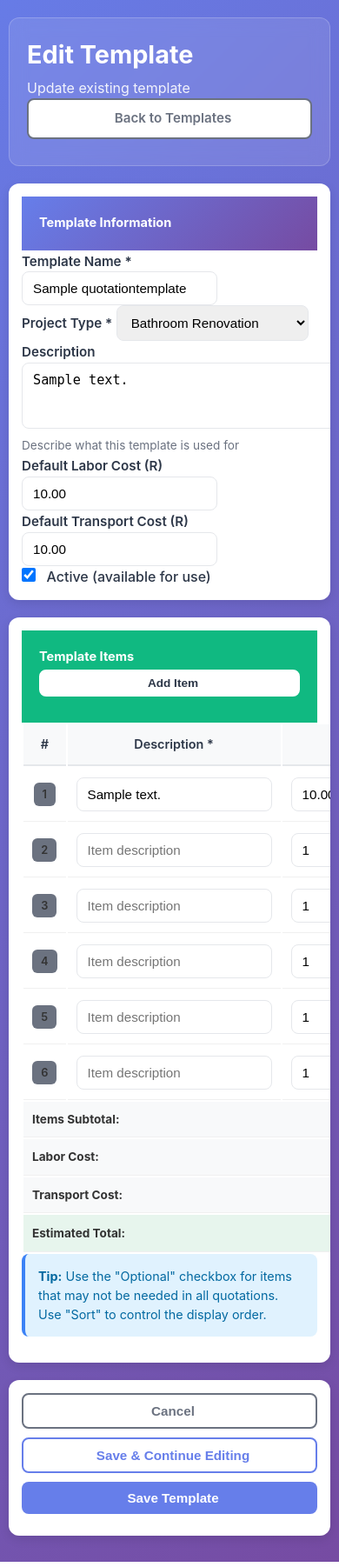
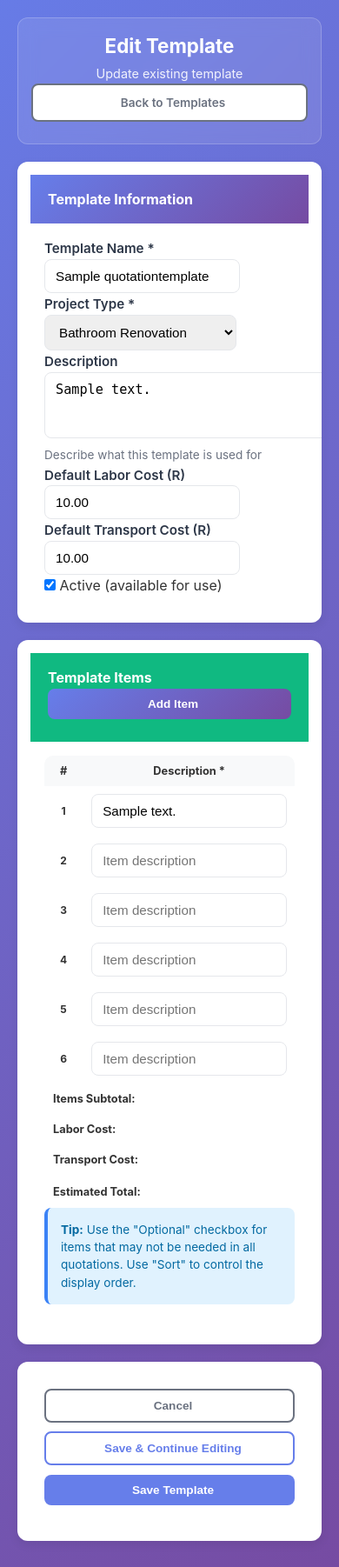
Before and after one commit to DevJoymanu/Plumbot_v1, a Django app: page /templates/1/edit/ in a window 390 px wide. Shown: the part 112-1914 px from the top of the page at 87% size. Run offline with Django 5.2, Linux system fonts and the light colour scheme; a user stored in the database is signed in; tables that the repository leaves empty hold one stand-in row (values such as "Sample post"); some libraries are stand-ins or nearby versions.

Commit message:
template_tab_28

```diff
--- a/bot/templates/edit_quotation_template.html
+++ b/bot/templates/edit_quotation_template.html
@@ -34,19 +34,20 @@
 
     .page-header h2 {
         color: white;
-        font-size: 1.8rem;
+        font-size: clamp(1.4rem, 4vw, 1.8rem);
         margin-bottom: 5px;
     }
 
     .page-header p {
         color: rgba(255, 255, 255, 0.9);
         margin-bottom: 0;
+        font-size: clamp(0.9rem, 3vw, 1rem);
     }
 
     .card {
         background: white;
         border-radius: 12px;
-        box-shadow: 0 4px 12px rgba(0, 0, 0, 0.1);
+        box-shadow: 0 4px 12px rgba(0, 0, 0, 0.08);
         border: none;
         margin-bottom: 20px;
     }
@@ -54,28 +55,28 @@
     .card-header {
         background: transparent;
         border-bottom: 2px solid #f0f0f0;
-        padding: 20px;
+        padding: 16px 20px;
         font-weight: 600;
         color: var(--dark);
-        font-size: 1.1rem;
+        font-size: 1.05rem;
     }
 
     .card-header.bg-primary {
         background: linear-gradient(135deg, var(--primary), var(--primary-dark)) !important;
-        border-bottom: none;
         color: white;
+        border: none;
     }
 
     .card-header.bg-success {
         background: var(--success) !important;
-        border-bottom: none;
         color: white;
+        border: none;
     }
 
     .form-label {
         font-weight: 600;
         color: var(--dark);
-        margin-bottom: 8px;
+        margin-bottom: 6px;
         font-size: 0.95rem;
     }
 
@@ -86,7 +87,7 @@
         border-radius: 8px;
         padding: 10px 12px;
         font-size: 0.95rem;
-        transition: all 0.2s;
+        transition: all 0.2s ease-in-out;
     }
 
     .form-control:focus,
@@ -97,93 +98,20 @@
         outline: none;
     }
 
-    .form-check-input {
-        width: 1.2em;
-        height: 1.2em;
-        border: 2px solid #e5e7eb;
-        border-radius: 4px;
+    .table {
+        width: 100%;
+        border-collapse: collapse;
     }
 
-    .form-check-input:checked {
-        background-color: var(--success);
-        border-color: var(--success);
-    }
-
-    .form-check-label {
-        font-weight: 500;
-        color: var(--dark);
-        margin-left: 8px;
-    }
-
-    small.text-muted {
-        color: #6b7280 !important;
-        font-size: 0.85rem;
-    }
-
-    .text-danger {
-        color: var(--danger) !important;
-        font-size: 0.85rem;
-    }
-
-    .table {
-        margin-bottom: 0;
+    .table th,
+    .table td {
+        padding: 10px;
+        font-size: 0.9rem;
+        vertical-align: middle;
     }
 
     .table thead {
         background: #f8f9fa;
-    }
-
-    .table th {
-        font-weight: 600;
-        color: var(--dark);
-        padding: 12px;
-        border-bottom: 2px solid #e5e7eb;
-        font-size: 0.9rem;
-    }
-
-    .table td {
-        padding: 10px;
-        vertical-align: middle;
-        border-bottom: 1px solid #f0f0f0;
-    }
-
-    .table tbody tr:hover {
-        background-color: #f8f9fa;
-    }
-
-    .table tfoot {
-        background: #f8f9fa;
-        font-weight: 600;
-    }
-
-    .table tfoot tr:last-child {
-        background: #e7f5ed;
-    }
-
-    .item-row input[type="checkbox"] {
-        display: none;
-    }
-
-    .badge {
-        padding: 6px 10px;
-        border-radius: 6px;
-        font-weight: 600;
-        font-size: 0.8rem;
-    }
-
-    .badge.bg-secondary {
-        background: var(--secondary) !important;
-    }
-
-    .item-number {
-        display: inline-block;
-        padding: 4px 10px;
-    }
-
-    .line-total {
-        background: #f8f9fa !important;
-        font-weight: 600;
-        color: var(--dark);
     }
 
     .btn {
@@ -191,84 +119,56 @@
         padding: 10px 20px;
         font-weight: 600;
         font-size: 0.95rem;
-        transition: all 0.2s;
         border: none;
+        transition: 0.2s ease-in-out;
+    }
+
+    .btn:hover {
+        transform: translateY(-1px);
     }
 
     .btn-primary {
         background: var(--primary);
-        color: white;
+        color: #fff;
     }
 
     .btn-primary:hover {
         background: var(--primary-dark);
-        transform: translateY(-1px);
-        box-shadow: 0 4px 12px rgba(102, 126, 234, 0.3);
+        box-shadow: 0 4px 10px rgba(102, 126, 234, 0.3);
     }
 
     .btn-success {
         background: var(--success);
-        color: white;
+        color: #fff;
     }
 
-    .btn-success:hover {
-        background: #059669;
+    .btn-outline-secondary {
+        border: 2px solid var(--secondary);
+        color: var(--secondary);
+        background: #fff;
+    }
+
+    .btn-outline-secondary:hover {
+        background: var(--secondary);
+        color: #fff;
     }
 
     .btn-outline-primary {
-        background: white;
         border: 2px solid var(--primary);
         color: var(--primary);
+        background: #fff;
     }
 
     .btn-outline-primary:hover {
         background: var(--primary);
-        color: white;
-    }
-
-    .btn-outline-secondary {
-        background: white;
-        border: 2px solid var(--secondary);
-        color: var(--secondary);
-    }
-
-    .btn-outline-secondary:hover {
-        background: var(--secondary);
-        color: white;
-    }
-
-    .btn-outline-danger {
-        background: white;
-        border: 2px solid var(--danger);
-        color: var(--danger);
-        padding: 4px 10px;
-    }
-
-    .btn-outline-danger:hover {
-        background: var(--danger);
-        color: white;
-    }
-
-    .btn-sm {
-        padding: 6px 12px;
-        font-size: 0.85rem;
-    }
-
-    .btn-light {
-        background: white;
-        color: var(--dark);
-        border: 2px solid white;
-    }
-
-    .btn-light:hover {
-        background: rgba(255, 255, 255, 0.9);
+        color: #fff;
     }
 
     .alert {
         border-radius: 8px;
         padding: 15px;
+        margin-bottom: 15px;
         border: none;
-        margin-bottom: 15px;
     }
 
     .alert-info {
@@ -277,18 +177,44 @@
         border-left: 4px solid var(--info);
     }
 
-    .alert-info i {
-        color: var(--info);
+    /* 📱 Responsive Tweaks */
+    @media (max-width: 992px) {
+
+        .col-md-6,
+        .col-md-4,
+        .col-md-8 {
+            flex: 0 0 100%;
+            max-width: 100%;
+        }
+
+        .card-body {
+            padding: 16px;
+        }
+
+        .btn {
+            font-size: 0.9rem;
+            padding: 10px 16px;
+        }
     }
 
     @media (max-width: 768px) {
+        .container-fluid {
+            padding: 0 10px;
+        }
+
+        .page-header {
+            padding: 15px;
+            text-align: center;
+        }
+
         .page-header .d-flex {
             flex-direction: column;
-            gap: 15px;
+            align-items: center;
+            gap: 10px;
         }
 
-        .table-responsive {
-            font-size: 0.85rem;
+        .page-header h2 {
+            font-size: 1.4rem;
         }
 
         .btn {
@@ -299,6 +225,52 @@
         .d-flex.justify-content-between {
             flex-direction: column;
             gap: 10px;
+        }
+
+        .table-responsive {
+            overflow-x: auto;
+            -webkit-overflow-scrolling: touch;
+            border-radius: 10px;
+        }
+
+        .table th,
+        .table td {
+            white-space: nowrap;
+            padding: 8px 10px;
+        }
+
+        .alert {
+            font-size: 0.85rem;
+        }
+
+        .card-header h5 {
+            font-size: 1rem;
+        }
+
+        .d-flex.gap-2.flex-wrap {
+            flex-direction: column;
+            gap: 8px;
+        }
+
+        input,
+        select,
+        textarea {
+            font-size: 0.9rem;
+        }
+    }
+
+    @media (max-width: 480px) {
+        h2 {
+            font-size: 1.2rem;
+        }
+
+        .btn {
+            font-size: 0.85rem;
+        }
+
+        .table th,
+        .table td {
+            font-size: 0.8rem;
         }
     }
 </style>
```
